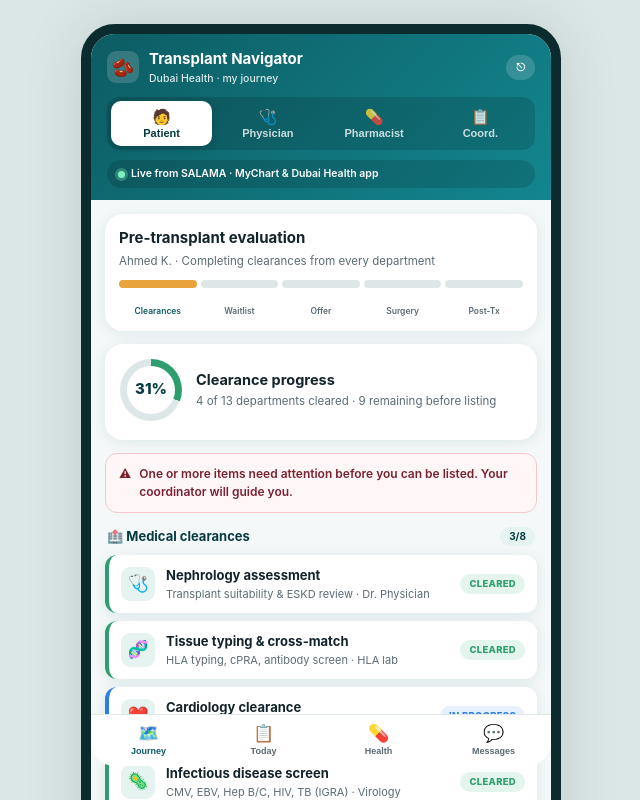
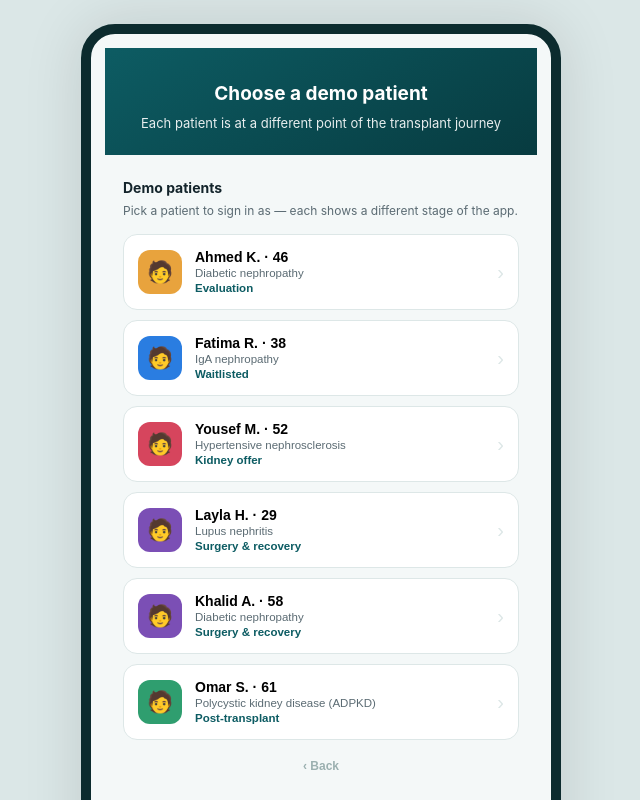
Before and after one commit to malazsoliman/transplant-navigator, a plain HTML site: page index.html in a window 1280 px wide. Both pictures are taken after a click on the button 640 px from the left and 413 px from the top of the page. Shown: the top 800 px of the page, without its empty margins (319-959 px from the left). Drawn offline with Linux system fonts and the light colour scheme.

Commit message:
Add 6 demo patients and named demo staff

```diff
--- a/index.html
+++ b/index.html
@@ -47,7 +47,7 @@
   @keyframes fade{from{opacity:0;transform:translateY(6px)}to{opacity:1;transform:none}}
 
   /* login */
-  #login{padding:0}
+  #login,#pickpt{padding:0}
   .login-hero{background:linear-gradient(150deg,var(--teal),var(--teal-d));color:#fff;padding:46px 24px 30px;text-align:center}
   .login-hero .lg{width:64px;height:64px;border-radius:18px;background:rgba(255,255,255,.16);display:grid;place-items:center;font-size:34px;margin:0 auto 14px}
   .login-hero h2{margin:0 0 6px;font-size:22px}
@@ -266,7 +266,7 @@
       <div class="login-body">
         <h3>Sign in to your role</h3>
         <p class="hint">Patients sign in through <b>MyChart / the Dubai Health app</b>; clinicians through SALAMA. All data is pulled automatically from SALAMA — no manual entry.</p>
-        <button class="role-pick" onclick="login('patient')"><span class="av" style="background:var(--pt)">🧑</span><span><span class="t">Patient</span><br><span class="s">Via MyChart / Dubai Health app — journey, results & meds</span></span><span class="arrow">›</span></button>
+        <button class="role-pick" onclick="openPicker()"><span class="av" style="background:var(--pt)">🧑</span><span><span class="t">Patient</span><br><span class="s">Via MyChart / Dubai Health app — journey, results & meds</span></span><span class="arrow">›</span></button>
         <button class="role-pick" onclick="login('physician')"><span class="av" style="background:var(--md)">🩺</span><span><span class="t">Transplant physician</span><br><span class="s">Clinical decisions, instructions, journey control</span></span><span class="arrow">›</span></button>
         <button class="role-pick" onclick="login('pharmacist')"><span class="av" style="background:var(--rx)">💊</span><span><span class="t">Clinical pharmacist</span><br><span class="s">Medications, levels, interactions, counseling</span></span><span class="arrow">›</span></button>
         <button class="role-pick" onclick="login('coordinator')"><span class="av" style="background:var(--co)">📋</span><span><span class="t">Transplant coordinator</span><br><span class="s">Clearances, waitlist, offers, logistics</span></span><span class="arrow">›</span></button>
@@ -276,6 +276,15 @@
         <p style="text-align:center;margin:14px 0 0"><button onclick="resetDemo()" style="background:none;border:none;color:#9bb0b0;font-size:11px;font-weight:600;cursor:pointer;text-decoration:underline">↺ Reset demo data</button></p>
         <p class="footer-note">Educational prototype for Dubai Health. Connects only to SALAMA (Epic); patients reach the same record through MyChart / the Dubai Health app. Sync and cross-platform sign-in are simulated. Not a substitute for the transplant team's orders.</p>
       </div>
+    </section>
+
+    <!-- DEMO PATIENT PICKER -->
+    <section class="screen" id="pickpt">
+      <div class="login-hero" style="padding:32px 24px 22px">
+        <h2 style="margin:0 0 5px;font-size:19px">Choose a demo patient</h2>
+        <p>Each patient is at a different point of the transplant journey</p>
+      </div>
+      <div class="login-body" id="ptList"></div>
     </section>
 
     <!-- JOURNEY (phase hub) -->
@@ -326,7 +335,7 @@
 
 <script>
 /* ===== STATE ===== */
-const KEY='tnav_v3';
+const KEY='tnav_v4';
 const PHASES=['clearance','listed','offer','periop','post'];
 const PHASE_META={
   clearance:{i:0,title:'Pre-transplant evaluation',sub:'Completing clearances from every department'},
@@ -335,16 +344,34 @@
   periop:{i:3,title:'Surgery & early recovery',sub:'Transplant and the critical first days'},
   post:{i:4,title:'Post-transplant care',sub:'Protecting your new kidney for the long term'}
 };
-let state=null;
-function fresh(){return {
-  role:null, phase:'clearance', syncedAt:nowShort(),
-  patient:{name:'Ahmed K.', eid:'784-1982-3456789-1', mrn:'SAL-204517', blood:'O+', age:46, cause:'Diabetic nephropathy', dialysis:'Haemodialysis ×3/week (18 months)'},
-  clearances:seedClearances(),
-  waitlist:{active:false, band:'—', accruedMonths:0, status:'Not yet listed', matchScore:'—'},
-  offer:{stage:-1, donorType:'Deceased donor (DBD)', dgf:false},
-  meds:[], followups:[], investigations:[],
-  careItems:[], messages:[], done:{}, medTaken:{}
-};}
+let state=null, store=null;
+/* ===== DEMO ROSTER ===== */
+const DEMOS=[
+  {id:'p1',name:'Ahmed K.',age:46,blood:'O+',eid:'784-1980-3456789-1',mrn:'SAL-204517',cause:'Diabetic nephropathy',dialysis:'Haemodialysis ×3/week (18 months)',phase:'clearance'},
+  {id:'p2',name:'Fatima R.',age:38,blood:'B+',eid:'784-1988-1123456-2',mrn:'SAL-198332',cause:'IgA nephropathy',dialysis:'Peritoneal dialysis (24 months)',phase:'listed',wl:{band:'Standard',accruedMonths:14}},
+  {id:'p3',name:'Yousef M.',age:52,blood:'A+',eid:'784-1974-2234567-3',mrn:'SAL-176554',cause:'Hypertensive nephrosclerosis',dialysis:'Haemodialysis ×3/week (36 months)',phase:'offer',wl:{band:'Standard',accruedMonths:28},offer:{stage:2,donorType:'Deceased donor (DBD)',dgf:false}},
+  {id:'p4',name:'Layla H.',age:29,blood:'AB+',eid:'784-1997-3345678-4',mrn:'SAL-221708',cause:'Lupus nephritis',dialysis:'Pre-emptive — no dialysis',phase:'periop',offer:{stage:6,donorType:'Living donor (related)',dgf:false}},
+  {id:'p5',name:'Khalid A.',age:58,blood:'O-',eid:'784-1968-4456789-5',mrn:'SAL-163290',cause:'Diabetic nephropathy',dialysis:'Haemodialysis ×3/week (48 months)',phase:'periop',offer:{stage:6,donorType:'Deceased donor (DCD)',dgf:true}},
+  {id:'p6',name:'Omar S.',age:61,blood:'A-',eid:'784-1965-5567890-6',mrn:'SAL-140217',cause:'Polycystic kidney disease (ADPKD)',dialysis:'Transplanted 8 months ago',phase:'post',offer:{stage:6,donorType:'Deceased donor (DBD)',dgf:false}}
+];
+const STAGE_LBL={clearance:'Evaluation',listed:'Waitlisted',offer:'Kidney offer',periop:'Surgery & recovery',post:'Post-transplant'};
+const STAGE_COL={clearance:'var(--amber)',listed:'var(--sky)',offer:'var(--rose)',periop:'var(--purple)',post:'var(--green)'};
+function freshPatient(cfg){
+  const later=PHASES.indexOf(cfg.phase)>0;
+  const cl=seedClearances(); if(later) cl.forEach(c=>c.status='cleared');
+  const wlActive=['listed','offer'].includes(cfg.phase);
+  return {
+    role:null, phase:cfg.phase, syncedAt:nowShort(),
+    patient:{name:cfg.name, eid:cfg.eid, mrn:cfg.mrn, blood:cfg.blood, age:cfg.age, cause:cfg.cause, dialysis:cfg.dialysis},
+    clearances:cl,
+    waitlist: later ? {active:wlActive, band:(cfg.wl&&cfg.wl.band)||'Standard', accruedMonths:(cfg.wl&&cfg.wl.accruedMonths)||0, status:wlActive?'Active':'Transplanted', matchScore:'—'}
+                    : {active:false, band:'—', accruedMonths:0, status:'Not yet listed', matchScore:'—'},
+    offer: cfg.offer?Object.assign({},cfg.offer):{stage:-1, donorType:'Deceased donor (DBD)', dgf:false},
+    meds:[], followups:[], investigations:[],
+    careItems:[], messages:[], done:{}, medTaken:{}
+  };
+}
+function freshStore(){ const s={role:null,cur:'p1',patients:{}}; DEMOS.forEach(d=>s.patients[d.id]=freshPatient(d)); return s; }
 function seedClearances(){
   const M=(dept,ic,detail,status,owner)=>({id:'c'+Math.random().toString(36).slice(2,7),dept,cat:'medical',ic,detail,status,owner,date:''});
   const N=(dept,ic,detail,status,owner)=>({...M(dept,ic,detail,status,owner),cat:'nonmedical'});
@@ -364,19 +391,29 @@
     N('Transplant committee approval','✅','Final multidisciplinary listing decision','pending','Tx committee')
   ];
 }
-function save(){try{localStorage.setItem(KEY,JSON.stringify(state))}catch(e){}}
-function loadState(){try{const s=localStorage.getItem(KEY);if(s)state=JSON.parse(s)}catch(e){}}
+function save(){ if(store&&state){store.patients[store.cur]=state; store.role=state.role;} try{localStorage.setItem(KEY,JSON.stringify(store))}catch(e){} }
+function loadState(){ try{const s=localStorage.getItem(KEY); if(s){store=JSON.parse(s); state=store.patients&&store.patients[store.cur];} }catch(e){store=null;state=null;} }
+function setPatient(id){ if(!store.patients[id])return; save(); store.cur=id; state=store.patients[id]; state.role=store.role; save(); renderAll(); renderNav(); toast('Patient: '+state.patient.name); }
+function openPicker(){ renderPicker(); go('pickpt'); }
+function renderPicker(){
+  const el=document.getElementById('ptList'); if(!el)return;
+  el.innerHTML='<h3>Demo patients</h3><p class="hint">Pick a patient to sign in as — each shows a different stage of the app.</p>'+
+    DEMOS.map(d=>'<button class="role-pick" onclick="pickPatient(\''+d.id+'\')"><span class="av" style="background:'+STAGE_COL[d.phase]+'">🧑</span><span><span class="t">'+d.name+' · '+d.age+'</span><br><span class="s">'+d.cause+'</span><br><span class="s" style="font-weight:700;color:var(--teal)">'+STAGE_LBL[d.phase]+'</span></span><span class="arrow">›</span></button>').join('')+
+    '<p style="text-align:center;margin:12px 0 0"><button onclick="go(\'login\')" style="background:none;border:none;color:#9bb0b0;font-size:12px;font-weight:600;cursor:pointer">‹ Back</button></p>';
+}
+function pickPatient(id){ store.cur=id; state=store.patients[id]; login('patient'); }
 function nowShort(){return new Date().toLocaleString([],{month:'short',day:'numeric',hour:'2-digit',minute:'2-digit'})}
 function nowTime(){return new Date().toLocaleTimeString([],{hour:'2-digit',minute:'2-digit'})}
 function dateShort(){return new Date().toLocaleDateString([],{month:'short',day:'numeric'})}
 const isStaff=()=>['physician','pharmacist','coordinator'].includes(state.role);
-const roleName={patient:'Patient',physician:'Dr. (Physician)',pharmacist:'Clinical Pharmacist',coordinator:'Coordinator'};
+const roleName={patient:'Patient',physician:'Dr. Mariam Al-Suwaidi (Physician)',pharmacist:'Rana Haddad · Clinical pharmacist',coordinator:'Salem Al-Marri · Coordinator'};
+const HDRSUB={patient:'Dubai Health · my journey',physician:'Dr. Mariam Al-Suwaidi · SALAMA',pharmacist:'Rana Haddad · Clinical pharmacist · SALAMA',coordinator:'Salem Al-Marri · Coordinator · SALAMA'};
 const roleIcon={patient:'🧑',physician:'🩺',pharmacist:'💊',coordinator:'📋'};
 
 /* ===== AUTH / NAV ===== */
-function login(r){ if(!state) state=fresh(); state.role=r; save(); showApp(); setRole(r); }
+function login(r){ state.role=r; store.role=r; save(); showApp(); setRole(r); }
 function resetDemo(){ try{localStorage.removeItem(KEY)}catch(e){} location.reload(); }
-function logout(){ state.role=null; save(); document.getElementById('hdr').style.display='none'; document.getElementById('nav').style.display='none'; go('login'); }
+function logout(){ state.role=null; store.role=null; save(); document.getElementById('hdr').style.display='none'; document.getElementById('nav').style.display='none'; go('login'); }
 function showApp(){ document.getElementById('hdr').style.display='block'; document.getElementById('nav').style.display='flex'; }
 
 const NAVS={
@@ -405,9 +442,9 @@
   window.scrollTo(0,0);
 }
 function setRole(r){
-  state.role=r; save();
+  state.role=r; store.role=r; save();
   document.querySelectorAll('.role').forEach(b=>b.classList.toggle('active',b.dataset.role===r));
-  document.getElementById('hdrSub').textContent={patient:'Dubai Health · my journey',physician:'Transplant physician · SALAMA',pharmacist:'Clinical pharmacist · SALAMA',coordinator:'Transplant coordinator · SALAMA'}[r];
+  document.getElementById('hdrSub').textContent=HDRSUB[r];
   renderAll(); renderNav();
   go(state.role==='patient'?'journey':'console');
 }
@@ -655,6 +692,9 @@
     '<div class="hint" style="margin:0 0 4px">SALAMA-linked · '+state.patient.name+' · MRN '+state.patient.mrn+'</div>'+
     '<div class="pill-list"><span>'+state.patient.blood+'</span><span>'+state.patient.cause+'</span><span>'+state.patient.dialysis+'</span></div></div>';
 
+  // demo patient switcher
+  h+='<div class="card"><h3 style="font-size:13.5px">🧑‍🤝‍🧑 Demo patients</h3><div class="hint" style="margin:0 0 8px">Switch the active patient — each is at a different journey stage.</div><div class="chips">'+DEMOS.map(d=>'<span class="chip" onclick="setPatient(\''+d.id+'\')" style="'+(store.cur===d.id?'background:var(--teal);color:#fff;border-color:var(--teal)':'')+'">'+d.name+' · '+STAGE_LBL[d.phase]+'</span>').join('')+'</div></div>';
+
   // composer
   h+='<div class="card"><h3 style="font-size:13.5px">Send to patient journey</h3>'+
     '<div class="seg" id="ciSeg">'+
@@ -770,9 +810,9 @@
   }
 }
 function autoReply(r){
-  return {physician:'Thanks — noted by the transplant physician. We’ll review and reply. For urgent symptoms (fever, low urine, chest pain) call the transplant line now.',
-    pharmacist:'Clinical pharmacist here — got it. I’ll check your medicines and levels and get back to you. Don’t start anything new until we confirm.',
-    coordinator:'Coordinator here — received. I’ll sort the logistics and update you. Keep your phone reachable.'}[r];
+  return {physician:'Dr. Mariam Al-Suwaidi here — noted. We’ll review and reply. For urgent symptoms (fever, low urine, chest pain) call the transplant line now.',
+    pharmacist:'Rana Haddad (clinical pharmacist) here — got it. I’ll check your medicines and levels and get back to you. Don’t start anything new until we confirm.',
+    coordinator:'Salem Al-Marri (coordinator) here — received. I’ll sort the logistics and update you. Keep your phone reachable.'}[r];
 }
 
 /* ===== DRUG INTERACTION CHECKER ===== */
@@ -872,8 +912,12 @@
 
 /* ===== INIT ===== */
 function init(){
-  loadState(); if(!state){ state=fresh(); } if(state&&!state.medTaken) state.medTaken={};
-  if(state.role){ showApp(); document.querySelectorAll('.role').forEach(b=>b.classList.toggle('active',b.dataset.role===state.role)); document.getElementById('hdrSub').textContent={patient:'Dubai Health · my journey',physician:'Transplant physician · SALAMA',pharmacist:'Clinical pharmacist · SALAMA',coordinator:'Transplant coordinator · SALAMA'}[state.role]; renderAll(); renderNav(); go(state.role==='patient'?'journey':'console'); }
+  loadState();
+  if(!store||!store.patients){ store=freshStore(); }
+  if(!store.patients[store.cur]) store.cur='p1';
+  state=store.patients[store.cur];
+  if(!state.medTaken) state.medTaken={};
+  if(store.role){ state.role=store.role; showApp(); document.querySelectorAll('.role').forEach(b=>b.classList.toggle('active',b.dataset.role===state.role)); document.getElementById('hdrSub').textContent=HDRSUB[state.role]; renderAll(); renderNav(); go(state.role==='patient'?'journey':'console'); }
   else { go('login'); }
 }
 init();
--- a/sw.js
+++ b/sw.js
@@ -1,5 +1,5 @@
 /* Transplant Navigator · Dubai Health — offline service worker */
-const CACHE = 'txnav-dha-v2';
+const CACHE = 'txnav-dha-v3';
 const ASSETS = ['./', 'index.html', 'manifest.webmanifest', 'icon.svg', 'icon-192.png', 'icon-512.png'];
 
 self.addEventListener('install', e => {
```
